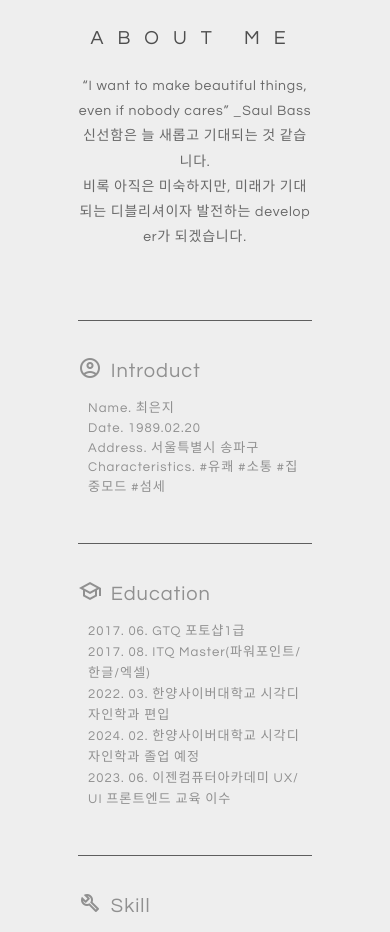
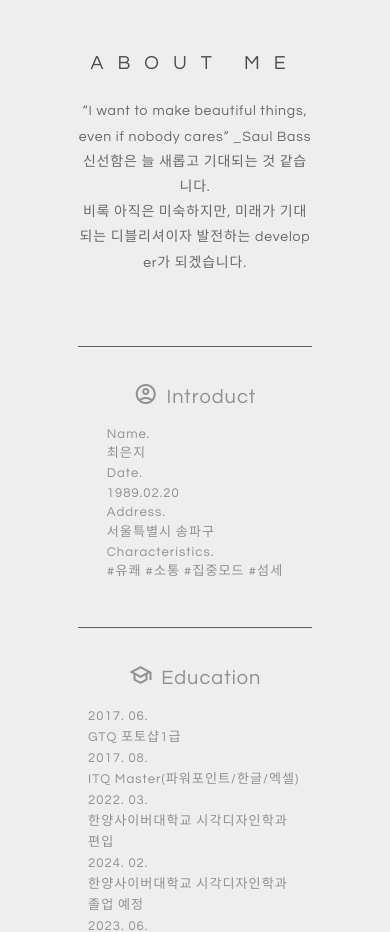
Before and after one commit to cheeej/cheeej.port, a plain HTML site: page index.html in a window 390 px wide. Shown: the part 1068-2000 px from the top of the page. Drawn offline with nearby package versions, Linux system fonts and the light colour scheme.

Commit message:
responsive-edit

```diff
--- a/src/scss/comm.scss
+++ b/src/scss/comm.scss
@@ -127,6 +127,9 @@ a {
   /* Demo Purpose Only*/
 }
 .et-hero-tabs-container {
+  // @media screen and (max-width: 428px) {
+  //   width: 90%;
+  // }
   display: flex;
   flex-direction: row;
   position: absolute;
--- a/src/scss/section/_intro.scss
+++ b/src/scss/section/_intro.scss
@@ -4,10 +4,13 @@
     margin-bottom: 0;
   }
   @media screen and (max-width: 800px) {
-    height: 230vh;
+    height: 300vh;
   }
-  @media screen and (max-width: 1280px) {
-    height: 280vh;
+  // @media screen and (max-width: 1280px) {
+  //   height: 280vh;
+  // }
+  @media screen and (max-width: 390px) {
+    height: 340vh;
   }
   height: 150vh;
   margin-bottom: 100px;
@@ -99,6 +102,9 @@
       @media screen and (max-width: 800px) {
         padding: 35px 0;
       }
+      @media screen and (max-width: 428px) {
+        align-items: center;
+      }
       padding: 35px;
       // margin: 18px 9px;
       border-bottom: solid 0.5px #000;
@@ -159,9 +165,16 @@
       ul {
         padding: 5px;
         li {
+          @media screen and (max-width: 1024px) {
+            align-items: baseline;
+            justify-content: center;
+          }
           display: flex;
           align-items: center;
           ul {
+            @media screen and (max-width: 1024px) {
+              flex-direction: column;
+            }
             display: flex;
             li {
               font-size: 12px;
--- a/src/scss/section/_port.scss
+++ b/src/scss/section/_port.scss
@@ -117,6 +117,9 @@ h2 {
     flex-wrap: nowrap;
     align-items: center;
   }
+  @media screen and (max-width: 700px) {
+    height: 160vh;
+  }
   display: flex;
   flex-direction: row;
   width: 100%;
--- a/src/scss/section/_site.scss
+++ b/src/scss/section/_site.scss
@@ -40,9 +40,14 @@
 
 ul,
 li {
+  @media screen and (max-width: 428px) {
+    display: flex;
+    flex-direction: column;
+  }
   list-style: none;
   padding: 0;
   margin: 0;
+  word-break: break-all;
 }
 
 .nav {
```
Also changed, not shown: index.html (+1 -1 lines), src/css/comm.css, 1 other file.
